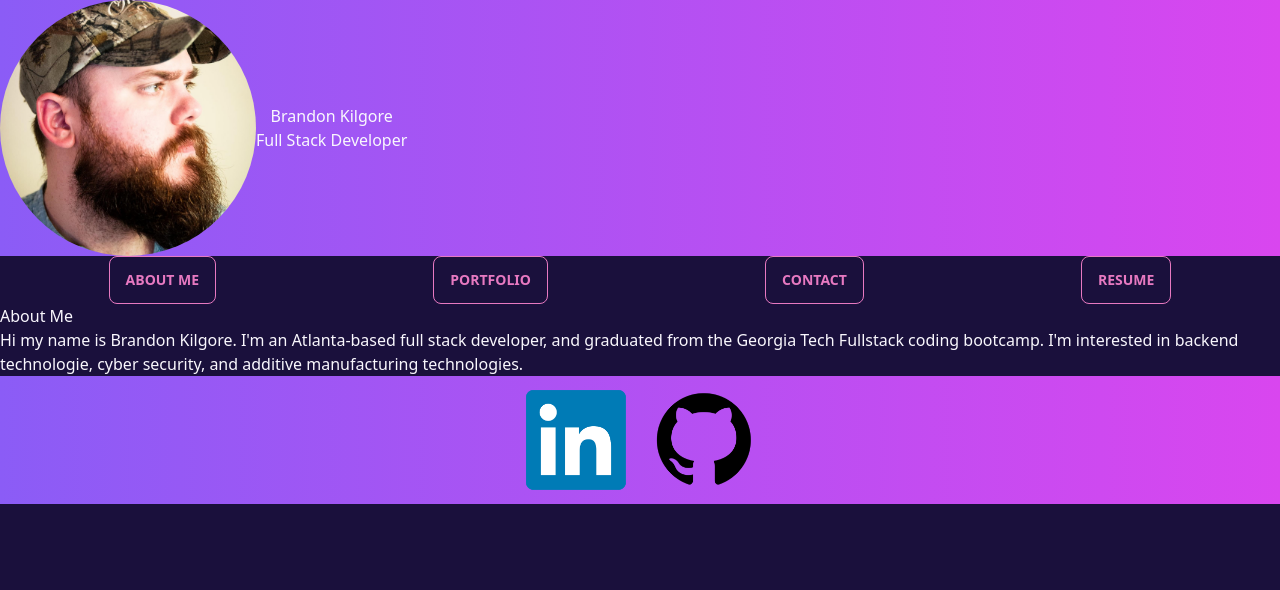
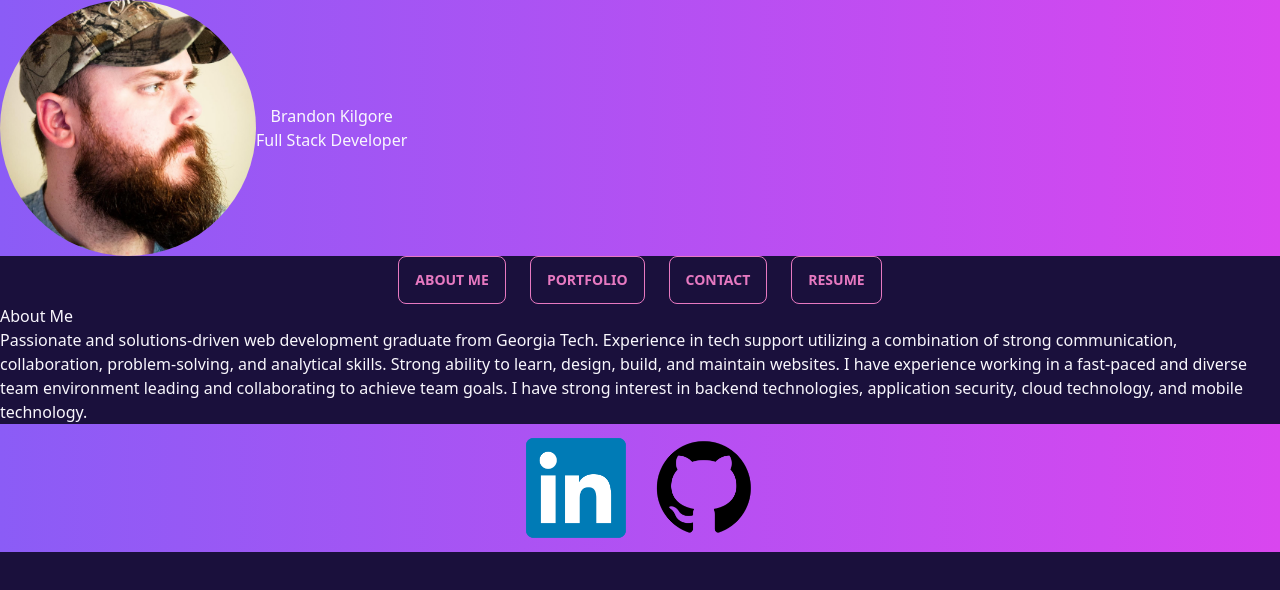
Before and after one commit to Brandonk1023/React-Professional-Portfolio, a React (Create React App) app: page / in a window 1280 px wide. Shown: the top 590 px of the page. Built offline with nearby package versions, Linux system fonts and the light colour scheme.

Commit message:
added new about me, corrected gaps in nav and contact buttons, corrected gaps in portfolio

```diff
--- a/src/App.js
+++ b/src/App.js
@@ -18,7 +18,7 @@ const App = () => {
     <div className="App">
       <Header />
       <Navigation selectedSection={selectedSection} setSelectedSection={setSelectedSection} />
-      <main>
+      <main class="flex flex-col justify-center">
         {selectedSection === 'About Me' && <AboutMe />}
         {selectedSection === 'Portfolio' && <Portfolio />}
         {selectedSection === 'Contact' && <Contact />}
--- a/src/components/aboutMe.js
+++ b/src/components/aboutMe.js
@@ -2,10 +2,12 @@ import React from 'react';
 
 const AboutMe =  () => {
     return (
-        <section>
-            <div>
+        <section class="flex flex-col">
+            <div class="flex flex-col justify-center">
                 <h2>About Me</h2>
-                <p>Hi my name is Brandon Kilgore. I'm an Atlanta-based full stack developer, and graduated from the Georgia Tech Fullstack coding bootcamp. I'm interested in backend technologie, cyber security, and additive manufacturing technologies.</p>
+                <p>
+                Passionate and solutions-driven web development graduate from Georgia Tech. Experience in tech support utilizing a combination of strong communication, collaboration, problem-solving, and analytical skills. Strong ability to learn, design, build, and maintain websites. I have experience working in a fast-paced and diverse team environment leading and collaborating to achieve team goals. I have strong interest in backend technologies, application security, cloud technology, and mobile technology.
+                </p>
             </div>
         </section>
     )
--- a/src/components/contact.js
+++ b/src/components/contact.js
@@ -2,18 +2,24 @@ import React from 'react';
 
 const Contact = () => {
     return (
-        <div class='flex flex-col'>
-            {/* <h2>Contact Form</h2> */}
+        <div class='flex flex-col justify-center'>
+            <h2>Contact Form</h2>
             <p>Thank you for your interest in contacting me.  If you would like to speak to me or contact me please reach out to me using any of the following channels below.</p>
-            <ul>
+            <ul class="flex flex-row gap-4">
                 <li>
-                    <a className='link link-primary' href='https://www.linkedin.com/in/charles-kilgore-69695b135/'>LinkedIn</a>
+                    <button className='btn btn-primary'>
+                        <a href='https://www.linkedin.com/in/charles-kilgore-69695b135/'>LinkedIn</a>
+                    </button>
                 </li>
                 <li>
-                    <a className='link link-secondary' href='https://github.com/Brandonk1023'>GitHub</a>
+                    <button className='btn btn-secondary'>
+                        <a href='https://github.com/Brandonk1023'>GitHub</a>
+                    </button>
                 </li>
                 <li>
-                    <a className='link link-accent' href='mailto:brandonk1023@gmail.com'>Email</a>
+                    <button className='btn btn-accent'>
+                        <a href='mailto:brandonk1023@gmail.com'>Email</a>
+                    </button>
                 </li>
             </ul>
         </div>
--- a/src/components/navigation.js
+++ b/src/components/navigation.js
@@ -5,7 +5,7 @@ const Navigation =  ({ selectedSection, setSelectedSection}) => {
 
     return (
         <nav>
-            <ul class=" flex flex-row justify-around">
+            <ul class=" flex flex-row justify-center gap-6">
                 {sections.map(section => (
                     <li key={section}>
                         <button class="btn btn-primary btn-outline" onClick={() => setSelectedSection(section)} >
--- a/src/components/portfolio.js
+++ b/src/components/portfolio.js
@@ -65,7 +65,7 @@ const Portfolio = () => {
     return (
         <section class="flex flex-row justify-center">
            {/*  <h2 class="justify">Portfolio</h2> */}
-            <div class="flex flex-col">
+            <div class="flex flex-col gap-4">
                 {projects.map((project, index) => (
                     <Project key={index} project={project} />
                 ))}
--- a/src/components/resume.js
+++ b/src/components/resume.js
@@ -6,7 +6,7 @@ const Resume = () => {
            {/*  <h2>resume</h2> */}
             <p> Thanks for your interest in my resume. You can download a PDF copy by clicking <a className='link link-primary' href={resume} download="Brandon Kilgore Resume.pdf">here</a>.
             </p>
-            <div></div>
+            <div>s</div>
         </div>
     )
 }
```
